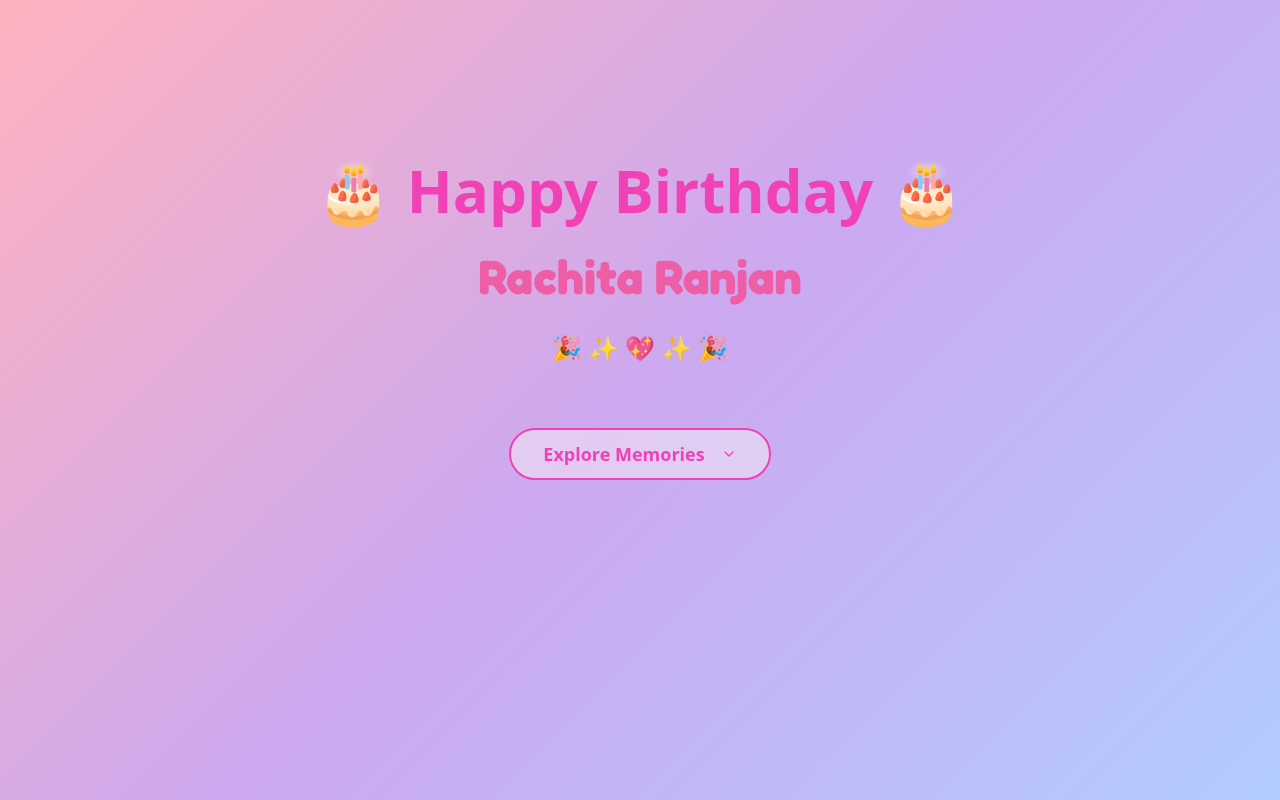
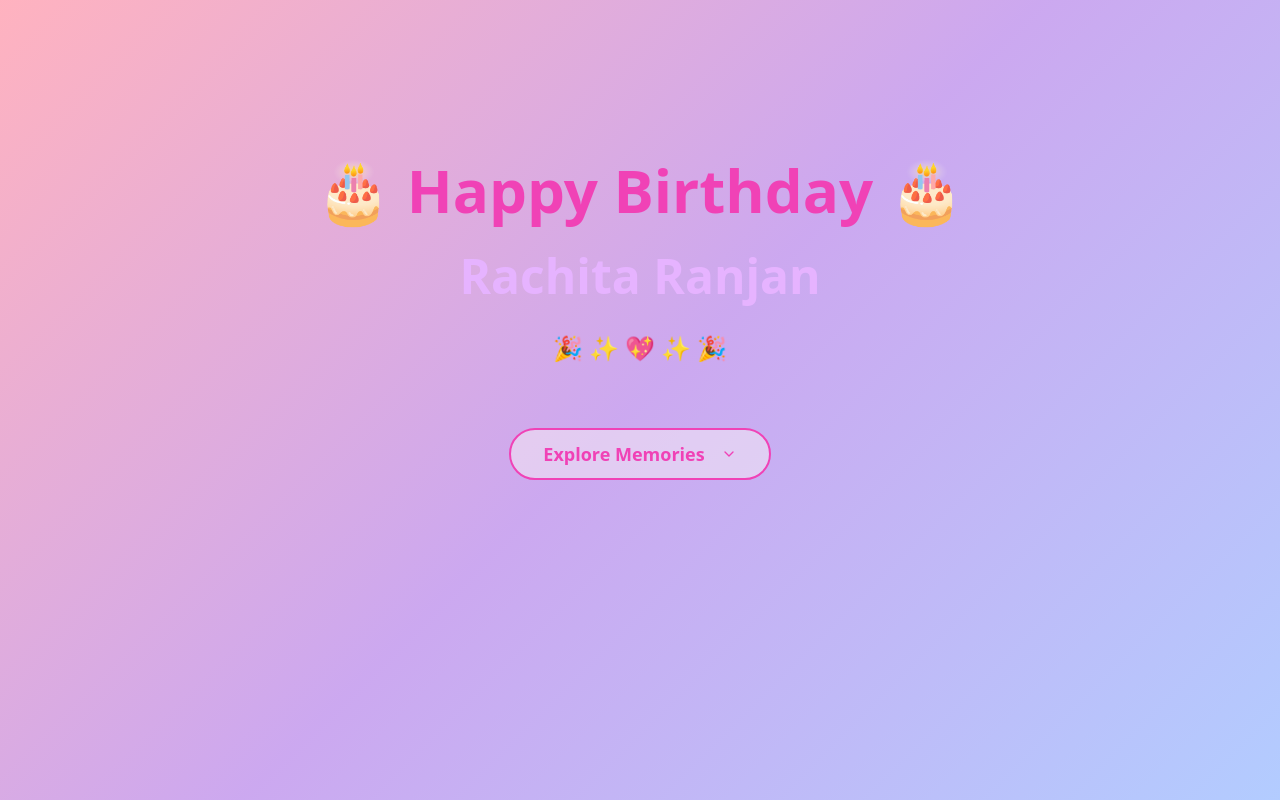
Before and after one commit to UtkarshRanjan07/Bday, a React (Vite) app: page / in a window 1280 px wide. Shown: the top 800 px of the page. Built offline with nearby package versions, Linux system fonts and the light colour scheme.

Commit message:
Reverted to commit 98f3cd50d68a239e7c0932c2c9bf70eaa8bd8ffb

```diff
--- a/index.html
+++ b/index.html
@@ -6,11 +6,6 @@
     <title>rachitas-sakura-wishes</title>
     <meta name="description" content="Lovable Generated Project" />
     <meta name="author" content="Lovable" />
-
-    <!-- Google Fonts -->
-    <link rel="preconnect" href="https://fonts.googleapis.com">
-    <link rel="preconnect" href="https://fonts.gstatic.com" crossorigin>
-    <link href="https://fonts.googleapis.com/css2?family=Fredoka:wght@300;400;500;600;700&family=Quicksand:wght@300;400;500;600;700&display=swap" rel="stylesheet">
 
     <meta property="og:title" content="rachitas-sakura-wishes" />
     <meta property="og:description" content="Lovable Generated Project" />
--- a/src/components/HeroSection.tsx
+++ b/src/components/HeroSection.tsx
@@ -19,10 +19,10 @@ const HeroSection = () => {
           <h1 className="text-4xl md:text-6xl font-bold text-primary mb-4">
             🎂 Happy Birthday 🎂
           </h1>
-          <h2 className="text-3xl md:text-5xl font-bold text-name-pink font-fredoka">
+          <h2 className="text-3xl md:text-5xl font-bold text-magic-violet">
             Rachita Ranjan
           </h2>
-          <p className="text-2xl text-anime-purple font-quicksand">
+          <p className="text-2xl text-anime-purple">
             🎉 ✨ 💖 ✨ 🎉
           </p>
         </div>
--- a/src/index.css
+++ b/src/index.css
@@ -45,8 +45,6 @@
     --sparkle-gold: 45 100% 70%;
     --magic-violet: 280 100% 85%;
     --birthday-rose: 340 85% 75%;
-    --dark-pink: 320 70% 55%;
-    --name-pink: 330 80% 65%;
 
     /* Gradients */
     --gradient-anime: linear-gradient(135deg, hsl(var(--sakura-pink)), hsl(var(--anime-purple)), hsl(var(--anime-blue)));
@@ -118,8 +116,6 @@
     --sparkle-gold: 45 90% 65%;
     --magic-violet: 280 80% 70%;
     --birthday-rose: 340 70% 65%;
-    --dark-pink: 320 60% 50%;
-    --name-pink: 330 70% 60%;
 
     --glow-soft: 0 0 25px hsl(var(--sakura-pink) / 0.7);
     --glow-strong: 0 0 50px hsl(var(--sparkle-gold) / 0.8);
--- a/tailwind.config.ts
+++ b/tailwind.config.ts
@@ -16,10 +16,6 @@ export default {
 			screens: {
 				'2xl': '1400px'
 			}
-		},
-		fontFamily: {
-			'fredoka': ['Fredoka', 'sans-serif'],
-			'quicksand': ['Quicksand', 'sans-serif'],
 		},
 		extend: {
 			colors: {
@@ -64,8 +60,6 @@ export default {
 				'sparkle-gold': 'hsl(var(--sparkle-gold))',
 				'magic-violet': 'hsl(var(--magic-violet))',
 				'birthday-rose': 'hsl(var(--birthday-rose))',
-				'dark-pink': 'hsl(var(--dark-pink))',
-				'name-pink': 'hsl(var(--name-pink))',
 				sidebar: {
 					DEFAULT: 'hsl(var(--sidebar-background))',
 					foreground: 'hsl(var(--sidebar-foreground))',
```
